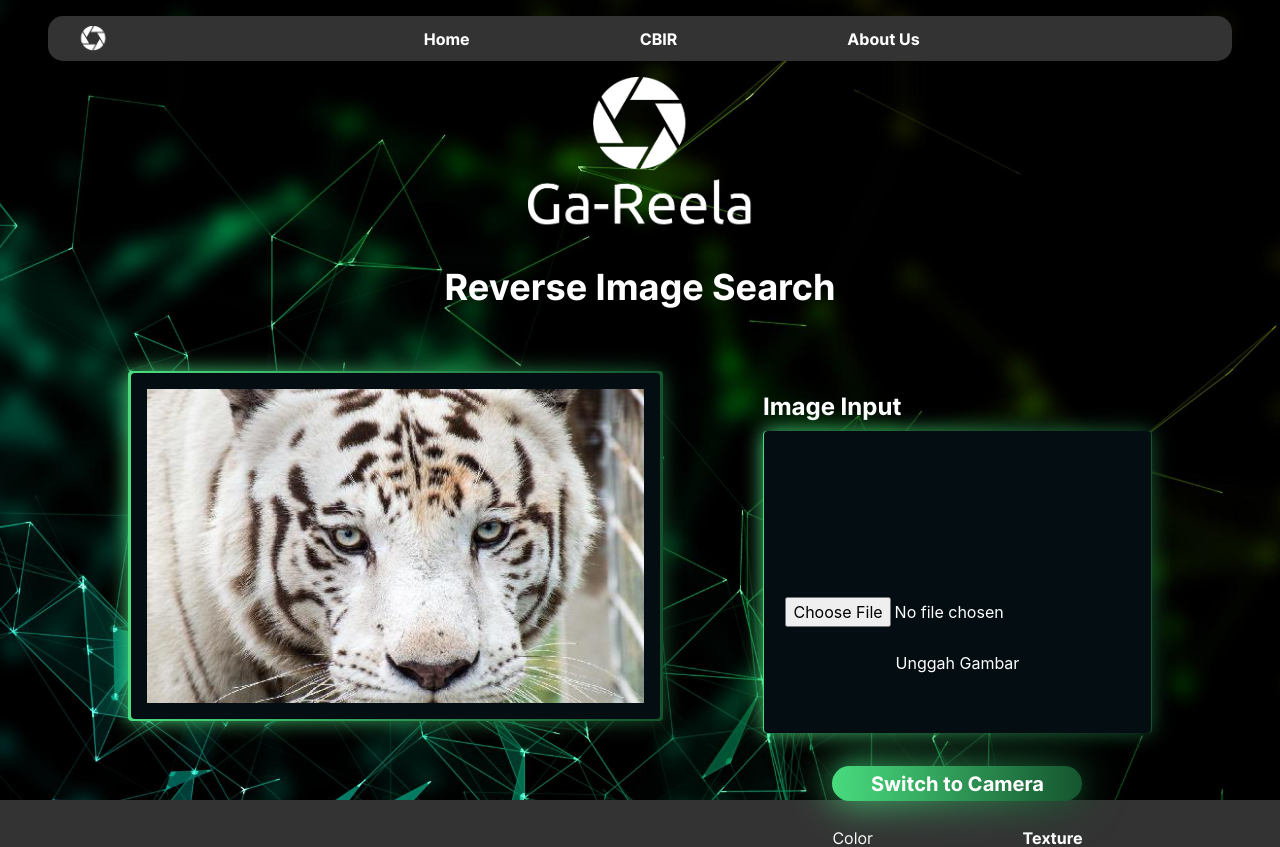
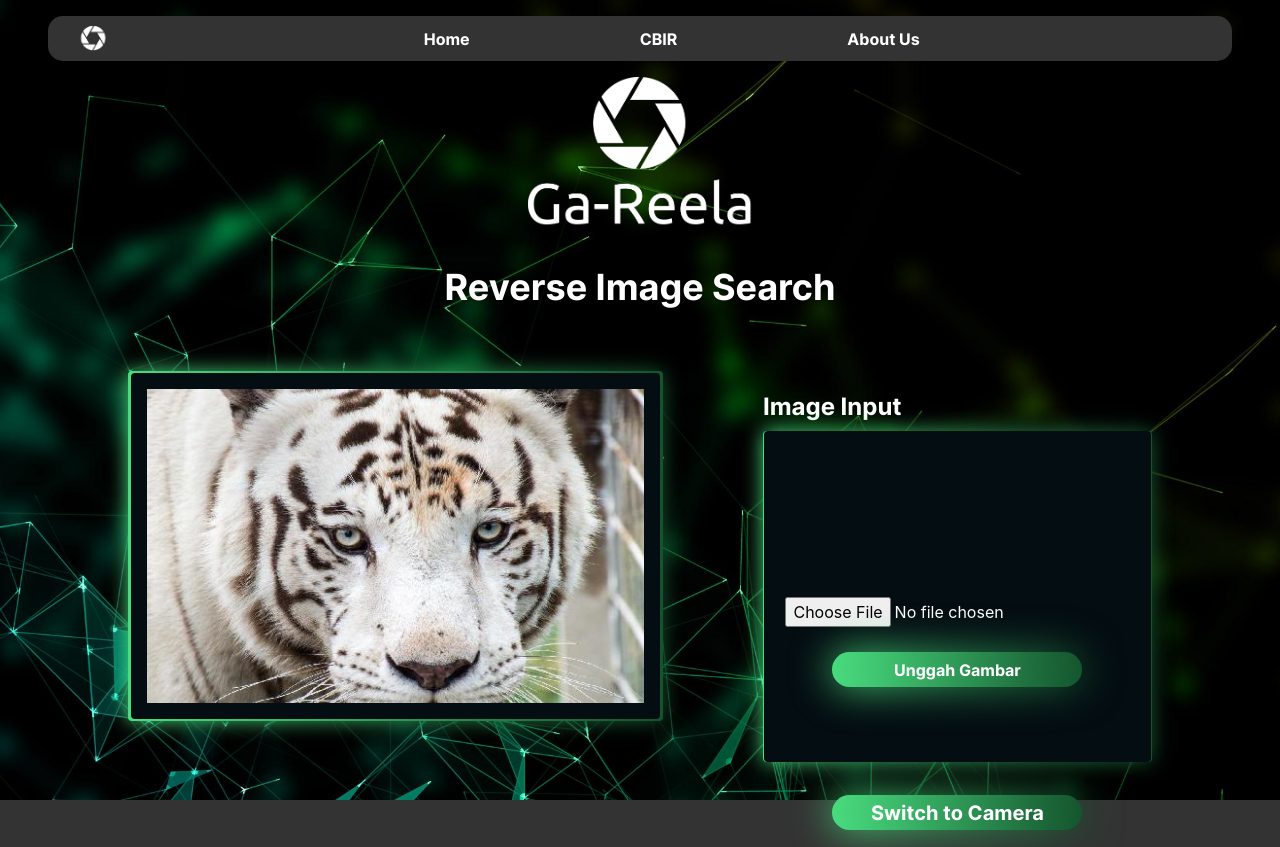
Before and after one commit to alandmprtma/Algeo02-22124, a React (Create React App) app: page /CBIR in a window 1280 px wide. Shown: the top 847 px of the page. Built offline with nearby package versions, Linux system fonts and the light colour scheme.

Commit message:
feat: modified ImageUploader.js

```diff
--- a/src/components/ImageUploader.js
+++ b/src/components/ImageUploader.js
@@ -11,6 +11,23 @@ function ImageUploader() {
   };
 
   const onUpload = async () => {
+    // if (file) {
+    //   const formData = new FormData();
+    //   formData.append('file', file, "uploaded.jpg");
+
+    //   try {
+    //     await axios.post('http://localhost:8000/upload', formData, {
+    //       headers: {
+    //         'Content-Type': 'multipart/form-data',
+    //       },
+    //     });
+    //     alert('Gambar berhasil diunggah.');
+    //   } catch (error) {
+    //     console.error('Error mengunggah gambar:', error);
+    //   }
+    // } else {
+    //   alert('Pilih sebuah gambar terlebih dahulu.');
+    // }
     if (file) {
       const formData = new FormData();
       formData.append('file', file, "uploaded.jpg");
@@ -37,9 +54,22 @@ function ImageUploader() {
   };
 
   return (
+    // <div>
+    //   {/* <nav>
+    //     <button>
+    //       <Link to="/">Home</Link>
+    //     </button>
+    //   </nav> */}
+    //   <input type="file" onChange={onFileChange} />
+    //   <button onClick={onUpload}>Unggah Gambar</button>
+    // </div>
     <div className='flex flex-col items-center mt-[150px]'>
-      <input type="file" onChange={onFileChange} />
-      <button className='rounded-[20px] bg-primary text-white py-2 px-4 mt-4' onClick={onUpload}>Unggah Gambar</button>
+      <input className='text-white' type="file" onChange={onFileChange} />
+        <div className='rounded my-[25px] w-[250px] h-[35px] relative
+          before:content-[""] before:absolute before:top-0 before:left-0 before:h-[100%] before:w-[100%] before:bg-gradient before:-z-1 before:rounded-[20px]
+          after:content-[""] after:absolute after:top-0 after:left-0 after:h-[100%] after:w-[100%] after:bg-gradient after:blur-[20px] after:-z-1 flex items-center justify-center after:rounded-[15px]' >
+      <button className='z-10 font-inter-bold hover:scale-105 cursor-pointer transition-all' onClick={onUpload}>Unggah Gambar</button>
+        </div>
     </div>
   );
 }
```
